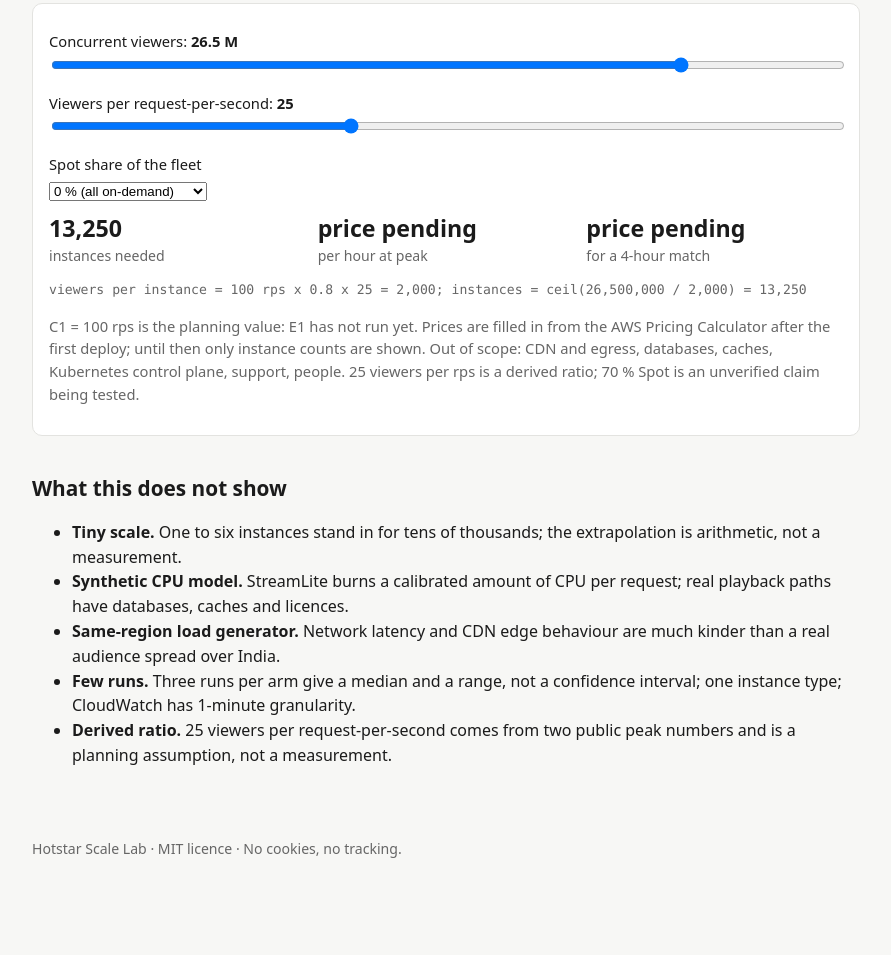
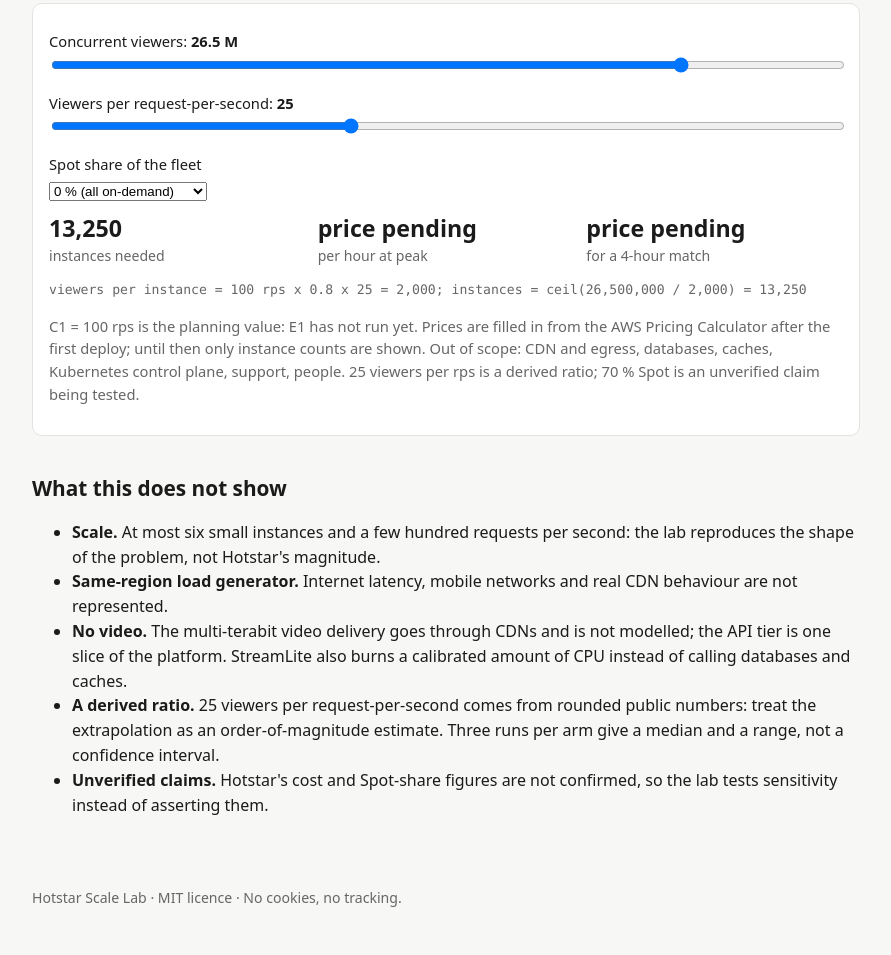
Before and after one commit to Yug1707/Hotstar_dummy_Project, a plain HTML site: page web/index.html in a window 1280 px wide. Shown: the part 2785-3740 px from the top of the page, without its empty margins (194-1085 px from the left). Before the commit the page ends 3691 px from the top, so only its background shows below. Drawn offline with nearby package versions, Linux system fonts and the light colour scheme; no server answers.

Commit message:
ci: web checks, analysis dependencies and synthetic pipeline run
CI installs analysis/requirements.txt (the analysis tests now run with pytest),
and a web job checks that results.json is valid, that index.html only references
files that exist, that every script parses, and that the analysis pipeline runs
end to end on a synthetic campaign. make venv installs the analysis dependencies.
Dashboard limitations now follow the five points of the original plan.

Co-Authored-By: Claude Sonnet 5.5 <noreply@anthropic.com>

```diff
--- a/web/index.html
+++ b/web/index.html
@@ -117,11 +117,11 @@
   <section id="limits">
     <h2>What this does not show</h2>
     <ul>
-      <li><b>Tiny scale.</b> One to six instances stand in for tens of thousands; the extrapolation is arithmetic, not a measurement.</li>
-      <li><b>Synthetic CPU model.</b> StreamLite burns a calibrated amount of CPU per request; real playback paths have databases, caches and licences.</li>
-      <li><b>Same-region load generator.</b> Network latency and CDN edge behaviour are much kinder than a real audience spread over India.</li>
-      <li><b>Few runs.</b> Three runs per arm give a median and a range, not a confidence interval; one instance type; CloudWatch has 1-minute granularity.</li>
-      <li><b>Derived ratio.</b> 25 viewers per request-per-second comes from two public peak numbers and is a planning assumption, not a measurement.</li>
+      <li><b>Scale.</b> At most six small instances and a few hundred requests per second: the lab reproduces the shape of the problem, not Hotstar's magnitude.</li>
+      <li><b>Same-region load generator.</b> Internet latency, mobile networks and real CDN behaviour are not represented.</li>
+      <li><b>No video.</b> The multi-terabit video delivery goes through CDNs and is not modelled; the API tier is one slice of the platform. StreamLite also burns a calibrated amount of CPU instead of calling databases and caches.</li>
+      <li><b>A derived ratio.</b> 25 viewers per request-per-second comes from rounded public numbers: treat the extrapolation as an order-of-magnitude estimate. Three runs per arm give a median and a range, not a confidence interval.</li>
+      <li><b>Unverified claims.</b> Hotstar's cost and Spot-share figures are not confirmed, so the lab tests sensitivity instead of asserting them.</li>
     </ul>
   </section>
 </main>
```
Also changed, not shown: 3 other files.
